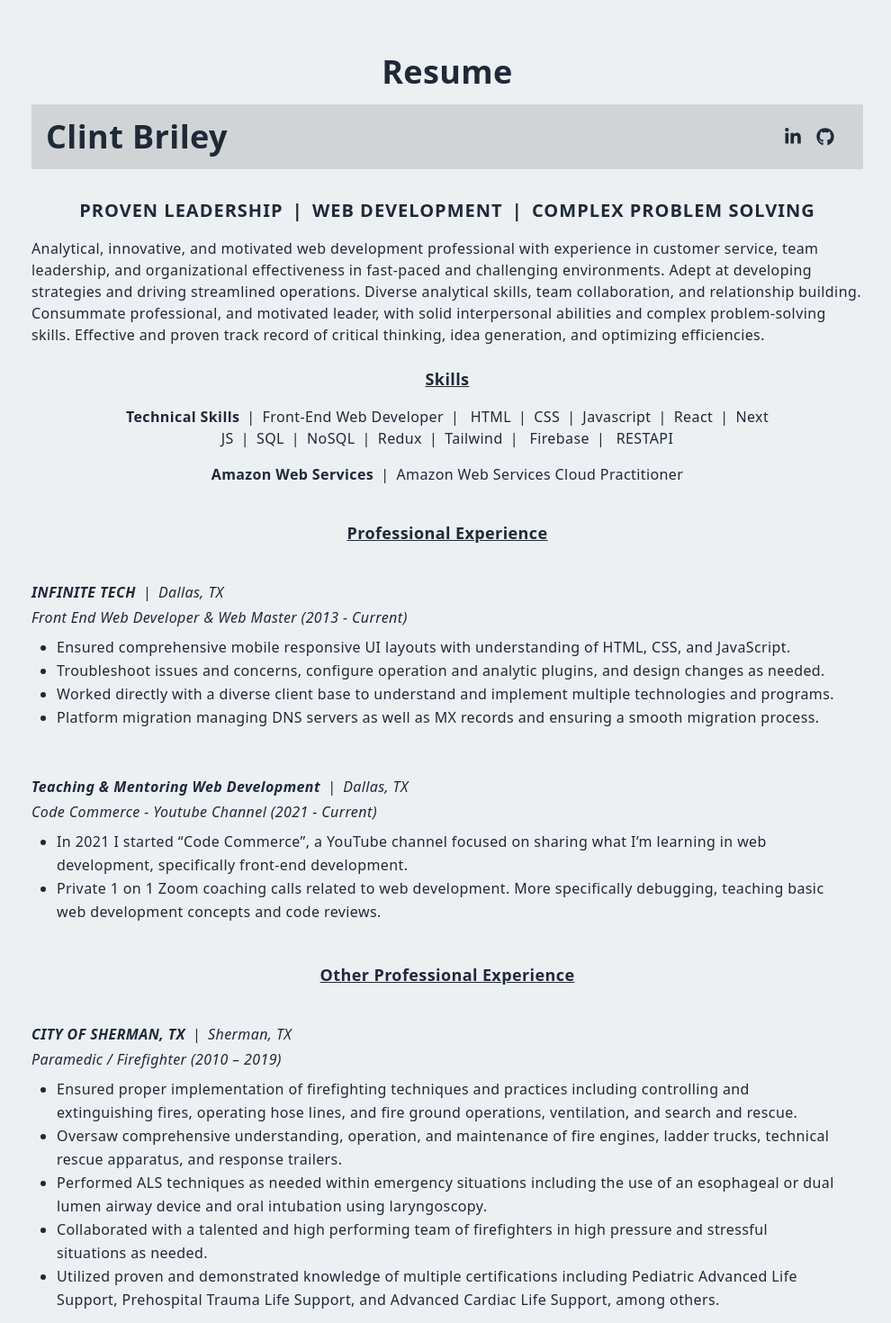
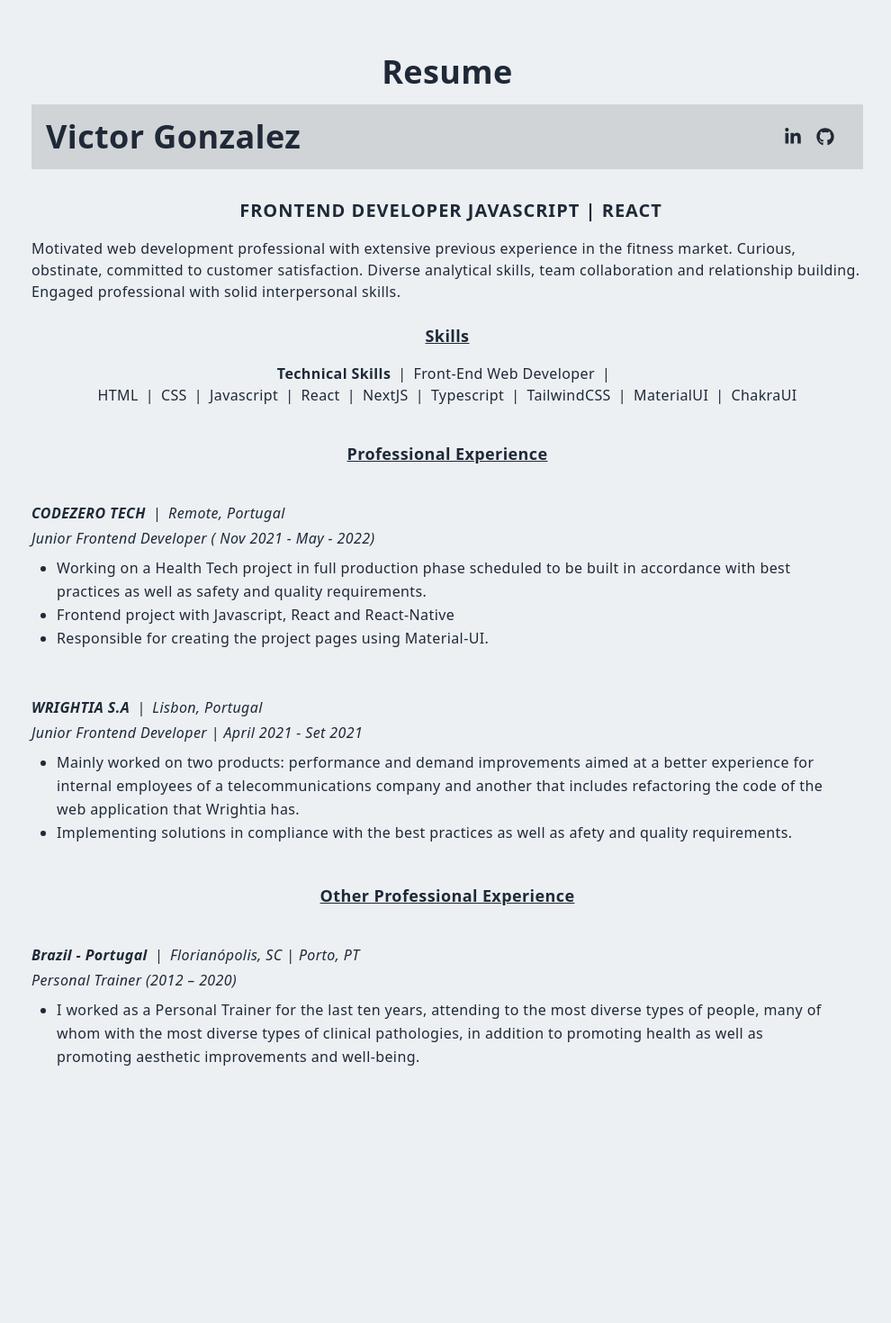
Before and after one commit to victorgonzalezz/portfofio, a Next.js app: page /resume in a window 1280 px wide. Shown: the part 60-1530 px from the top of the page at 90% size, without its empty margins (143-1133 px from the left). After the commit the page ends 1283 px from the top, so only its background shows below. Built offline with nearby package versions, Linux system fonts and the light colour scheme.

Commit message:
last changed done

```diff
--- a/components/About.jsx
+++ b/components/About.jsx
@@ -1,6 +1,7 @@
 /* eslint-disable react/jsx-no-comment-textnodes */
 import React from "react";
 import Image from "next/image";
+import Link from "next/link";
 
 const About = () => {
   return (
@@ -9,18 +10,24 @@ const About = () => {
         <div className="col-span-2">
           <p className="uppercase text-1 tracking-widest text-[#5651e5]">About</p>
           <h2 className="py-4">Who I Am</h2>
-          <p className="py-2 text-gray-600">// I am not your normal developer</p>
-          <p className="py-2 text-gray-600">I have spent last 10 years as a personal trainer and</p>
+          <p className="py-2 text-gray-600">I am not your normal developer</p>
+          <p className="py-2 text-gray-600">I have spent last 10 years as a personal trainer and now I am a ...</p>
           <p className="py-2 text-gray-600">
-            Fascinated with how intricate programming can be I was quickly drawn
-            to learn more. I started learning HTML and CSS and the Javacript.
+          Frontend Developer from Brazil currently focused on work in the
+          entire Javascript ecosystem. Constantly expanding my knowledge
+          and trying to keep up with this everchanging market.
+          Fascinated with how intricate programming can be I was quickly drawn
+          to learn more. I started learning HTML and CSS and the Javacript.
           </p>
-          <p className="py-2 text-gray-600 underline cursor-pointer">
-            Check out some of my latest projects.
-          </p>
+          <Link href='/#projects'>
+            <p className="py-2 text-gray-600 underline cursor-pointer">
+              Check out some of my latest projects.
+            </p>
+          </Link>
+
         </div>
         <div className="w-full h-auto m-auto shadow-xl shadow-gray-400 rounded-xl flex items-center justify-center p-4 hover:scale-105 ease-in duration-300">
-        <Image src="/../public/assets/computer.jpg" alt="/" width="520" height="400" />
+        <Image src="/../public/assets/keyboard.jpg" alt="/" width="520" height="400" />
         </div>
       </div>
     </div>
--- a/components/Contact.jsx
+++ b/components/Contact.jsx
@@ -22,32 +22,50 @@ export const Contact = () => {
                 <Image className='rounded-xl hover:scale-105 ease-in duration-300' src="/../public/assets/computer.jpg" alt="/" width="520" height="400" />
               </div>
               <div>
-                <h2 className='py-2'>Name here</h2>
+                <h2 className='py-2'>Victor Gonzalez</h2>
                 <p>Front-End Developer</p>
                 <p className='py-4'>I am available for freelance or full-time positions. Contact me and let´s talk.</p>
               </div>
               <div>
                 <p className='uppercase pt-8'>Connect with Me</p>
                 <div className='flex items-center justify-between py-4'>
-                  <div className="rounded-full shadow-lg shadow-gray-400 p-6 cursor-pointer hover:scale-110 ease-in duration-300">
+
+                      <a
+                    href='https://www.linkedin.com/in/victor-gonzalez-4550a0176/'
+                    target='_blank'
+                    rel='noreferrer'
+                  >
+                    <div className='rounded-full shadow-lg shadow-gray-400 p-6 cursor-pointer hover:scale-110 ease-in duration-300'>
                       <FaLinkedinIn />
                     </div>
-                  <div className="rounded-full shadow-lg shadow-gray-400 p-6 cursor-pointer hover:scale-110 ease-in duration-300">
+                  </a>
+                  <a
+                    href='https://github.com/victorgonzalezz'
+                    target='_blank'
+                    rel='noreferrer'
+                  >
+                    <div className='rounded-full shadow-lg shadow-gray-400 p-6 cursor-pointer hover:scale-110 ease-in duration-300'>
                       <FaGithub />
                     </div>
-                  <div className="rounded-full shadow-lg shadow-gray-400 p-6 cursor-pointer hover:scale-110 ease-in duration-300">
+                  </a>
+
+                  <div className='rounded-full shadow-lg shadow-gray-400 p-6 cursor-pointer hover:scale-110 ease-in duration-300'>
                     <AiOutlineMail />
                   </div>
-                  <div className="rounded-full shadow-lg shadow-gray-400 p-6 cursor-pointer hover:scale-110 ease-in duration-300">
+                  <Link href='/resume'>
+                    <a>
+                      <div className='rounded-full shadow-lg shadow-gray-400 p-6 cursor-pointer hover:scale-110 ease-in duration-300'>
                         <BsFillPersonLinesFill />
                       </div>
+                    </a>
+                  </Link>
                 </div>
               </div>
             </div>
 
           </div>
 
-          <div className='col-span-3 w-full h-auto shadow-xl shadow-gray-400 rounded-xl lg:p-4'>
+          {/* <div className='col-span-3 w-full h-auto shadow-xl shadow-gray-400 rounded-xl lg:p-4'>
             <div className='p-4'>
 
               <form>
@@ -76,15 +94,15 @@ export const Contact = () => {
                 <button className='w-full p-4 text-gray-100 mt-4'>Send Message</button>
               </form>
             </div>
+          </div> */}
         </div>
-        </div>
-        <div className='flex justify-center py-12'>
+        {/* <div className='flex justify-center py-12'>
           <Link href='/'>
             <div className='rounded-full shadow-lg shadow-gray-400 p-4 cursor-pointer hover:scale-110 ease-in duration-300'>
               <HiOutlineChevronDoubleUp className='text-[#5651e5]' size={30} />
             </div>
           </Link>
-        </div>
+        </div> */}
       </div>
     </div>
   )
--- a/components/Main.jsx
+++ b/components/Main.jsx
@@ -1,4 +1,5 @@
 /* eslint-disable react/no-unescaped-entities */
+import Link from 'next/link';
 import React from "react";
 import { AiOutlineMail } from "react-icons/ai";
 
@@ -24,18 +25,34 @@ const Main = () => {
             technologies.
           </p>
           <div className="flex items-center justify-between max-w-[330px] m-auto py-4">
-              <div className="rounded-full shadow-lg shadow-gray-400 p-6 cursor-pointer hover:scale-110 ease-in duration-300">
+          <a
+              href='https://www.linkedin.com/in/victor-gonzalez-4550a0176/'
+              target='_blank'
+              rel='noreferrer'
+            >
+              <div className='rounded-full shadow-lg shadow-gray-400 p-6 cursor-pointer hover:scale-110 ease-in duration-300'>
                 <FaLinkedinIn />
               </div>
-              <div className="rounded-full shadow-lg shadow-gray-400 p-6 cursor-pointer hover:scale-110 ease-in duration-300">
+            </a>
+            <a
+              href='https://github.com/victorgonzalezz'
+              target='_blank'
+              rel='noreferrer'
+            >
+              <div className='rounded-full shadow-lg shadow-gray-400 p-6 cursor-pointer hover:scale-110 ease-in duration-300'>
                 <FaGithub />
               </div>
-              <div className="rounded-full shadow-lg shadow-gray-400 p-6 cursor-pointer hover:scale-110 ease-in duration-300">
+            </a>
+            <Link href='/#contact'>
+              <div className='rounded-full shadow-lg shadow-gray-400 p-6 cursor-pointer hover:scale-110 ease-in duration-300'>
                 <AiOutlineMail />
               </div>
-              <div className="rounded-full shadow-lg shadow-gray-400 p-6 cursor-pointer hover:scale-110 ease-in duration-300">
+            </Link>
+            <Link href='/resume'>
+              <div className='rounded-full shadow-lg shadow-gray-400 p-6 cursor-pointer hover:scale-110 ease-in duration-300'>
                 <BsFillPersonLinesFill />
               </div>
+            </Link>
           </div>
         </div>
       </div>
--- a/components/Navbar.jsx
+++ b/components/Navbar.jsx
@@ -133,7 +133,7 @@ useEffect(() => {
           </div>
           <div className='border-b border-gray-300 my-4'>
             <p className='w-[85%] md:w-[90%] py-4'>
-              Let&#39;s build something legendary together
+              Let's build something legendary together
             </p>
           </div>
         </div>
--- a/pages/resume.tsx
+++ b/pages/resume.tsx
@@ -6,10 +6,10 @@ const resume = () => {
   return (
     <>
       <Head>
-        <title>Clint | Resume</title>
+        <title>Victor | Resume</title>
         <meta
           name='description'
-          content='I’m a front-end web developer specializing in building (and occasionally designing) exceptional digital experiences.'
+          content='I’m a front-end web developer trying building exceptional digital experiences.'
         />
         <link rel='icon' href='/fav.png' />
       </Head>
@@ -17,17 +17,17 @@ const resume = () => {
       <div className='max-w-[940px] mx-auto p-2 pt-[120px]'>
         <h2 className='text-center'>Resume</h2>
         <div className='bg-[#d0d4d6] my-4 p-4 w-full flex justify-between items-center'>
-          <h2 className='text-center'>Clint Briley</h2>
+          <h2 className='text-center'>Victor Gonzalez</h2>
           <div className='flex'>
             <a
-              href='https://www.linkedin.com/in/clint-briley-50056920a/'
+              href='https://www.linkedin.com/in/victor-gonzalez-4550a0176/'
               target='_blank'
               rel='noreferrer'
             >
               <FaLinkedinIn size={20} style={{ marginRight: '1rem' }} />
             </a>
             <a
-              href='https://github.com/fireclint'
+              href='https://github.com/victorgonzalezz'
               target='_blank'
               rel='noreferrer'
             >
@@ -38,26 +38,16 @@ const resume = () => {
         <div className='text-center py-4 text-xl font-bold uppercase tracking-wider'>
           <div className='hidden sm:block'>
             <p>
-              Proven Leadership <span className='px-1'>|</span> Web Development{' '}
-              <span className='px-1'>|</span> Complex Problem Solving
+              <span className='px-1'></span> Frontend Developer Javascript | React
             </p>
-          </div>
-          <div className='block sm:hidden'>
-            <p>Proven Leadership</p>
-            <p className='py-2'>Web Development</p>
-            <p>Complex Problem Solving</p>
           </div>
         </div>
         <p>
-          Analytical, innovative, and motivated web development professional
-          with experience in customer service, team leadership, and
-          organizational effectiveness in fast-paced and challenging
-          environments. Adept at developing strategies and driving streamlined
-          operations. Diverse analytical skills, team collaboration, and
-          relationship building. Consummate professional, and motivated leader,
-          with solid interpersonal abilities and complex problem-solving skills.
-          Effective and proven track record of critical thinking, idea
-          generation, and optimizing efficiencies.
+          Motivated web development professional with extensive previous
+          experience in the fitness market. Curious, obstinate, committed
+          to customer satisfaction. Diverse analytical skills, team collaboration
+          and relationship building. Engaged professional with solid interpersonal
+          skills.
         </p>
 
         {/* Skills */}
@@ -70,18 +60,11 @@ const resume = () => {
             <span className='px-2'>|</span>CSS
             <span className='px-2'>|</span>Javascript
             <span className='px-2'>|</span>React
-            <span className='px-2'>|</span>Next JS
-            <span className='px-2'>|</span>SQL
-            <span className='px-2'>|</span>NoSQL
-            <span className='px-2'>|</span>Redux
-            <span className='px-2'>|</span>Tailwind
-            <span className='px-2'>|</span> Firebase
-            <span className='px-2'>|</span> RESTAPI
-          </p>
-          <p className='py-2'>
-            <span className='font-bold'>Amazon Web Services</span>
-            <span className='px-2'>|</span>Amazon Web Services Cloud
-            Practitioner
+            <span className='px-2'>|</span>NextJS
+            <span className='px-2'>|</span>Typescript
+            <span className='px-2'>|</span>TailwindCSS
+            <span className='px-2'>|</span>MaterialUI
+            <span className='px-2'>|</span>ChakraUI
           </p>
         </div>
 
@@ -92,27 +75,22 @@ const resume = () => {
         <div className='py-6'>
           <p className='italic'>
             <span className='font-bold italic'>
-            INFINITE TECH
+            CODEZERO TECH
             </span>
-            <span className='px-2'>|</span>Dallas, TX
+            <span className='px-2'>|</span>Remote, Portugal
           </p>
-          <p className='py-1 italic'>Front End Web Developer & Web Master (2013 - Current)</p>
+          <p className='py-1 italic'>Junior Frontend Developer ( Nov 2021 - May - 2022)</p>
           <ul className='list-disc list-outside px-7 py-1 leading-relaxed'>
             <li>
-              Ensured comprehensive mobile responsive UI layouts with
-              understanding of HTML, CSS, and JavaScript.
+                Working on a Health Tech project in full production phase scheduled
+                to be built in accordance with best practices as well as safety
+                and quality requirements.
             </li>
             <li>
-              Troubleshoot issues and concerns, configure operation and analytic
-              plugins, and design changes as needed.
+               Frontend project with Javascript, React and React-Native
             </li>
             <li>
-              Worked directly with a diverse client base to understand and
-              implement multiple technologies and programs.
-            </li>
-            <li>
-              Platform migration managing DNS servers as well as MX records and
-              ensuring a smooth migration process.
+              Responsible for creating the project pages using Material-UI.
             </li>
           </ul>
         </div>
@@ -122,21 +100,21 @@ const resume = () => {
         <div className='py-6'>
           <p className='italic'>
             <span className='font-bold italic'>
-              Teaching & Mentoring Web Development
+            WRIGHTIA S.A
             </span>
-            <span className='px-2'>|</span>Dallas, TX
+            <span className='px-2'>|</span>Lisbon, Portugal
           </p>
-          <p className='py-1 italic'>Code Commerce - Youtube Channel (2021 - Current)</p>
+          <p className='py-1 italic'>Junior Frontend Developer | April 2021 - Set 2021</p>
           <ul className='list-disc list-outside px-7 py-1 leading-relaxed'>
             <li>
-              In 2021 I started “Code Commerce”, a YouTube channel focused on
-              sharing what I’m learning in web development, specifically
-              front-end development.
+              Mainly worked on two products: performance and demand improvements
+              aimed at a better experience for internal employees of a
+              telecommunications company and another that includes refactoring the
+              code of the web application that Wrightia has.
             </li>
             <li>
-              Private 1 on 1 Zoom coaching calls related to web development.
-              More specifically debugging, teaching basic web development
-              concepts and code reviews.
+              Implementing solutions in compliance with the best practices as well as
+              afety and quality requirements.
             </li>
           </ul>
         </div>
@@ -149,36 +127,16 @@ const resume = () => {
         {/* Experience */}
         <div className='py-6'>
           <p className='italic'>
-            <span className='font-bold'>CITY OF SHERMAN, TX</span>
-            <span className='px-2'>|</span>Sherman, TX
+            <span className='font-bold'>Brazil - Portugal</span>
+            <span className='px-2'>|</span>Florianópolis, SC | Porto, PT
           </p>
-          <p className='py-1 italic'>Paramedic / Firefighter (2010 – 2019)</p>
+          <p className='py-1 italic'>Personal Trainer (2012 – 2020)</p>
           <ul className='list-disc list-outside px-7 py-1 leading-relaxed'>
             <li>
-              Ensured proper implementation of firefighting techniques and
-              practices including controlling and extinguishing fires, operating
-              hose lines, and fire ground operations, ventilation, and search
-              and rescue.
-            </li>
-            <li>
-              Oversaw comprehensive understanding, operation, and maintenance of
-              fire engines, ladder trucks, technical rescue apparatus, and
-              response trailers.
-            </li>
-            <li>
-              Performed ALS techniques as needed within emergency situations
-              including the use of an esophageal or dual lumen airway device and
-              oral intubation using laryngoscopy.
-            </li>
-            <li>
-              Collaborated with a talented and high performing team of
-              firefighters in high pressure and stressful situations as needed.
-            </li>
-            <li>
-              Utilized proven and demonstrated knowledge of multiple
-              certifications including Pediatric Advanced Life Support,
-              Prehospital Trauma Life Support, and Advanced Cardiac Life
-              Support, among others.
+            I worked as a Personal Trainer for the last ten years, attending
+             to the most diverse types of people, many of whom with the most
+             diverse types of clinical pathologies, in addition to promoting
+             health as well as promoting aesthetic improvements and well-being.
             </li>
           </ul>
         </div>
--- a/pages/sanjow.jsx
+++ b/pages/sanjow.jsx
@@ -27,7 +27,7 @@ import Link from 'next/link';
             rrrrrrrrrrrrrrrrrrrrrrrrrrrflamengoafafagagagagagqetqgerwh
           </p>
           <button className='px-8 py-2 mt-4 mr-8'>Demo</button>
-          <button className='px-8 py-2 mt-4 mr-8'>Code</button>
+            <button className='px-8 py-2 mt-4 mr-8'>Code</button>
         </div>
         <div className='col-span-4 md:col-span-1 shadow-xl shadow-gray-400 rounded-xl p-4'>
           <div className='p-2'>
@@ -42,7 +42,7 @@ import Link from 'next/link';
               <p className='text-gray-600 py-2 flex items-center'><RiRadioButtonFill  className='pr-1'/> NextJS</p>
             </div>
             <div>
-              <p className='text-gray-600 py-2 flex items-center'><RiRadioButtonFill  className='pr-1'/> Material UI</p>
+              <p className='text-gray-600 py-2 flex items-center'><RiRadioButtonFill  className='pr-1'/> ChakraUI</p>
             </div>
 
           </div>
```
Also changed, not shown: public/assets/keyboard.jpg (added). Lines whose indentation alone changed are shown as unchanged.
